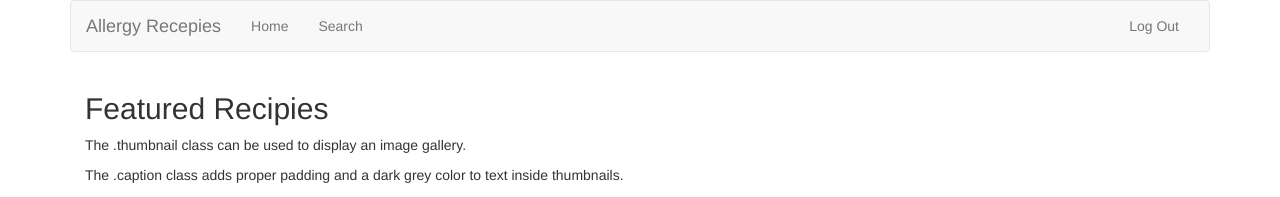
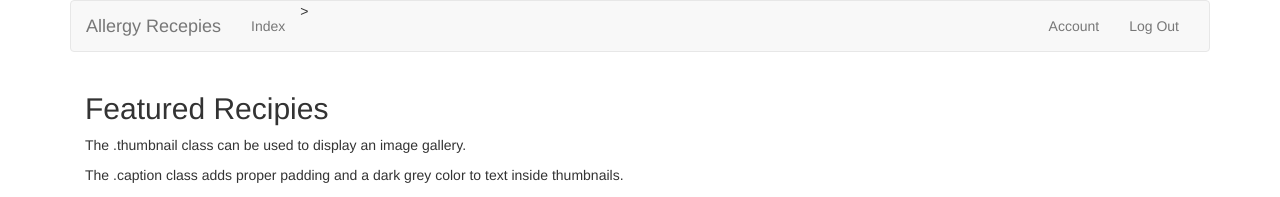
Before and after one commit to DaanSchueler/project, a Flask app: page / in a window 1280 px wide. Shown: the top 197 px of the page. Run offline with Flask 2, Linux system fonts and the light colour scheme; a user stored in the database is signed in; some libraries are stand-ins or nearby versions.

Commit message:
added account button

```diff
--- a/templates/layout.html
+++ b/templates/layout.html
@@ -39,16 +39,15 @@
                     <div class="collapse navbar-collapse" id="navbar">
                         {% if session.user_id %}
                             <ul class="nav navbar-nav">
-                                <li><a href="{{ url_for('index') }}">Home</a></li>
-                                <li><a href="{{ url_for('search') }}">Search</a></li>
+                                <li><a href="{{ url_for('index') }}">Index</a></li>>
                             </ul>
                             <ul class="nav navbar-nav navbar-right">
+                                <li><a href="{templates\account.html}">Account</a></li>
                                 <li><a href="{{ url_for('logout') }}">Log Out</a></li>
                             </ul>
                         {% else %}
                             <ul class="nav navbar-nav">
-                                <li><a href="{{ url_for('index') }}">Home</a></li>
-                                <li><a href="{{ url_for('search') }}">Search</a></li>
+                                 <li><a href="{{ url_for('search') }}">Search</a></li>
                             </ul>
                             <ul class="nav navbar-nav navbar-right">
                                 <li><a href="{{ url_for('register') }}">Register</a></li>
```
